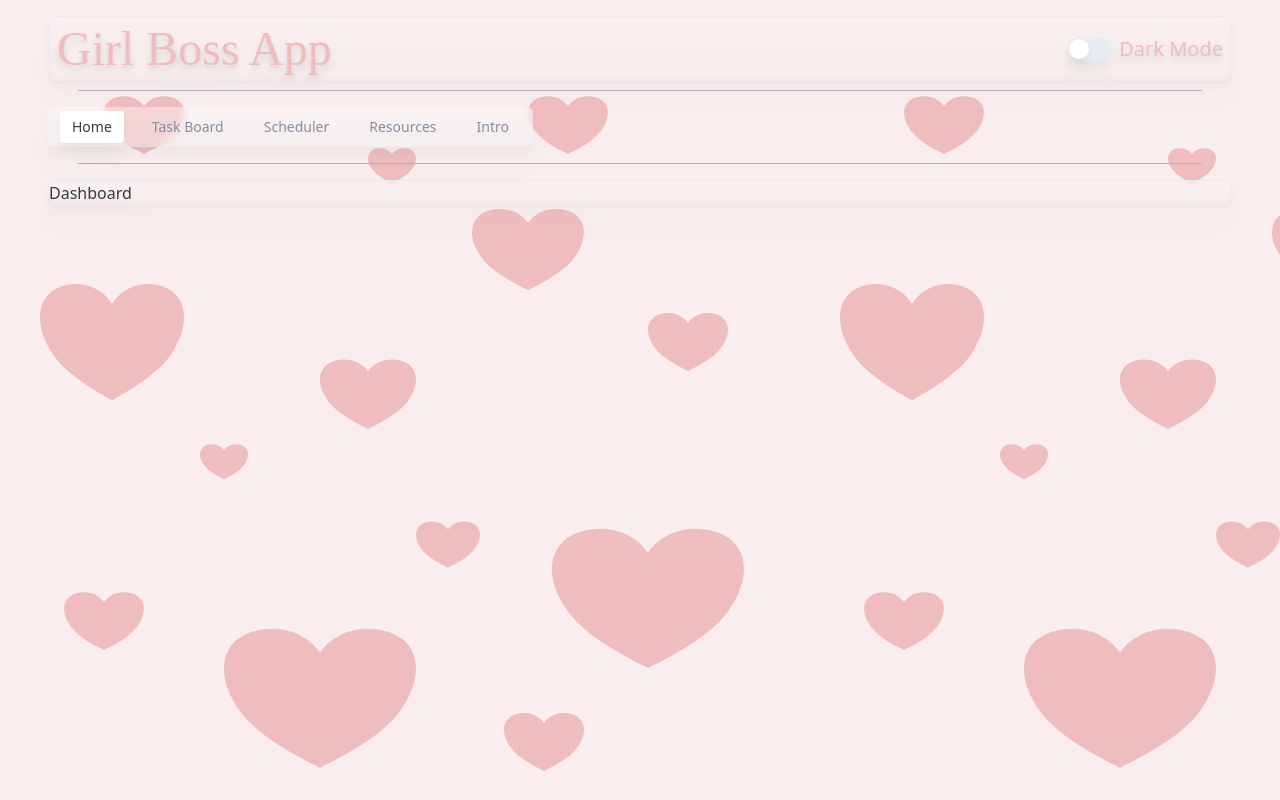
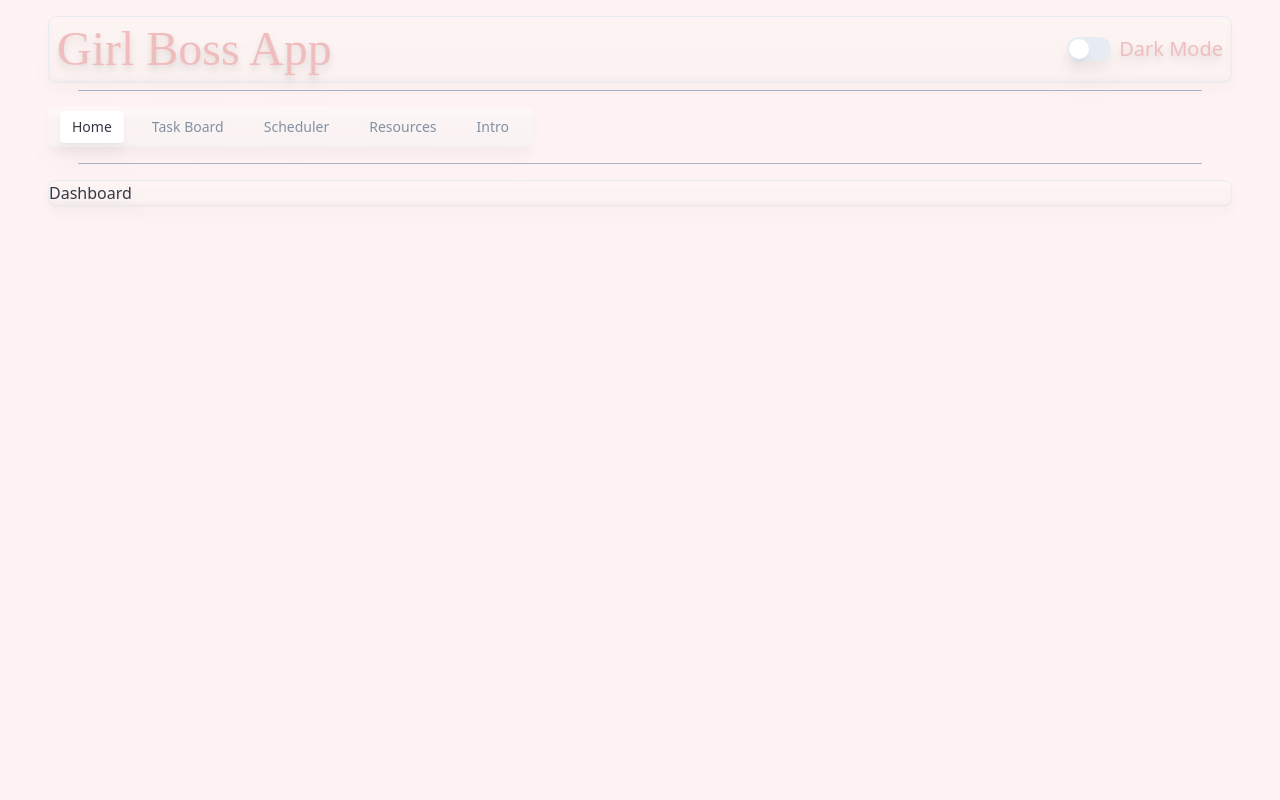
Before and after one commit to rbarbosa51/girl-boss-app, a React (Vite) app in the folder client/: page /dashboard in a window 1280 px wide. Built offline with nearby package versions, Linux system fonts and the light colour scheme; a web font is replaced by a local one.

Commit message:
Fixed BG color

```diff
--- a/client/src/pages/Layout.tsx
+++ b/client/src/pages/Layout.tsx
@@ -1,6 +1,6 @@
 import { Card} from "@/components/ui/card";
-import { Outlet, NavLink, useNavigate} from "react-router-dom";
-import { Tabs, TabsList, TabsTrigger, TabsContent } from "@/components/ui/tabs";
+import { Outlet, useNavigate} from "react-router-dom";
+import { Tabs, TabsList, TabsTrigger} from "@/components/ui/tabs";
 import { Separator } from "@/components/ui/separator";
 import DarkMode from "@/components/DarkMode";
 
@@ -8,16 +8,15 @@ export default function Layout() {
     const navigate = useNavigate()
     return (
         <>
-        <div className="h-screen bg-lightPattern dark:bg-darkPattern p-4 opacity-80" >
-            {/* backdrop-blur-lg bg-white/60 dark:bg-black/40 drop-shadow-xl mx-8 */}
+        <div className="h-screen bg-lightPink dark:bg-darkPink p-4 opacity-80" >
+
             <Card className="flex flex-col backdrop-blur-sm bg-white/20 dark:bg-black/40 drop-shadow-xl mx-8">
               <div className="flex justify-between align-middle p-2">
-                {/* font-Baskervville text-5xl text-pinkPrimary drop-shadow-sm dark:text-pinkPrimary */}
                 <h1 className="font-Baskervville text-center text-5xl text-[#ebadad] drop-shadow-md dark:text-[#f5e4e4]">Girl Boss App</h1>
-                {/* <Button className="rounded-md backdrop-blur-sm text-slate-900 bg-white/60 hover:bg-slate-300/60 dark:bg-white/40 drop-shadow-xl self-center" onClick={() => htmlElement?.classList.toggle('dark')}><BsLightbulb /></Button>  */}
                 <DarkMode />
               </div>
             </Card>
+
             <Separator className='w-[90%] mx-auto mt-2 mb-4 bg-slate-400'/>
             <Tabs defaultValue='home' className="ml-8">
                 <TabsList className="backdrop-blur-sm bg-white/40 dark:bg-black/40 drop-shadow-xl">
@@ -34,6 +33,7 @@ export default function Layout() {
             <Card className="flex flex-col backdrop-blur-sm bg-white/20 dark:bg-black/40 drop-shadow-xl mx-8 mt-4">
                 <Outlet />
             </Card>
+
         </div>
         </>
     )
--- a/client/tailwind.config.js
+++ b/client/tailwind.config.js
@@ -8,13 +8,7 @@ module.exports = {
     './src/**/*.{ts,tsx}',
 	],
   theme: {
-    // container: {
-    //   center: true,
-    //   padding: "2rem",
-    //   screens: {
-    //     "2xl": "1400px",
-    //   },
-    // },
+
     extend: {
       backgroundImage: {
         'lightPattern': "url('/heartLight.svg')",
@@ -25,6 +19,8 @@ module.exports = {
       },
       colors: {
         pinkPrimary: "#ebadad",
+        lightPink: '#fff0f0',
+        darkPink: '#2b1a1a',
         border: "hsl(var(--border))",
         input: "hsl(var(--input))",
         ring: "hsl(var(--ring))",
```
